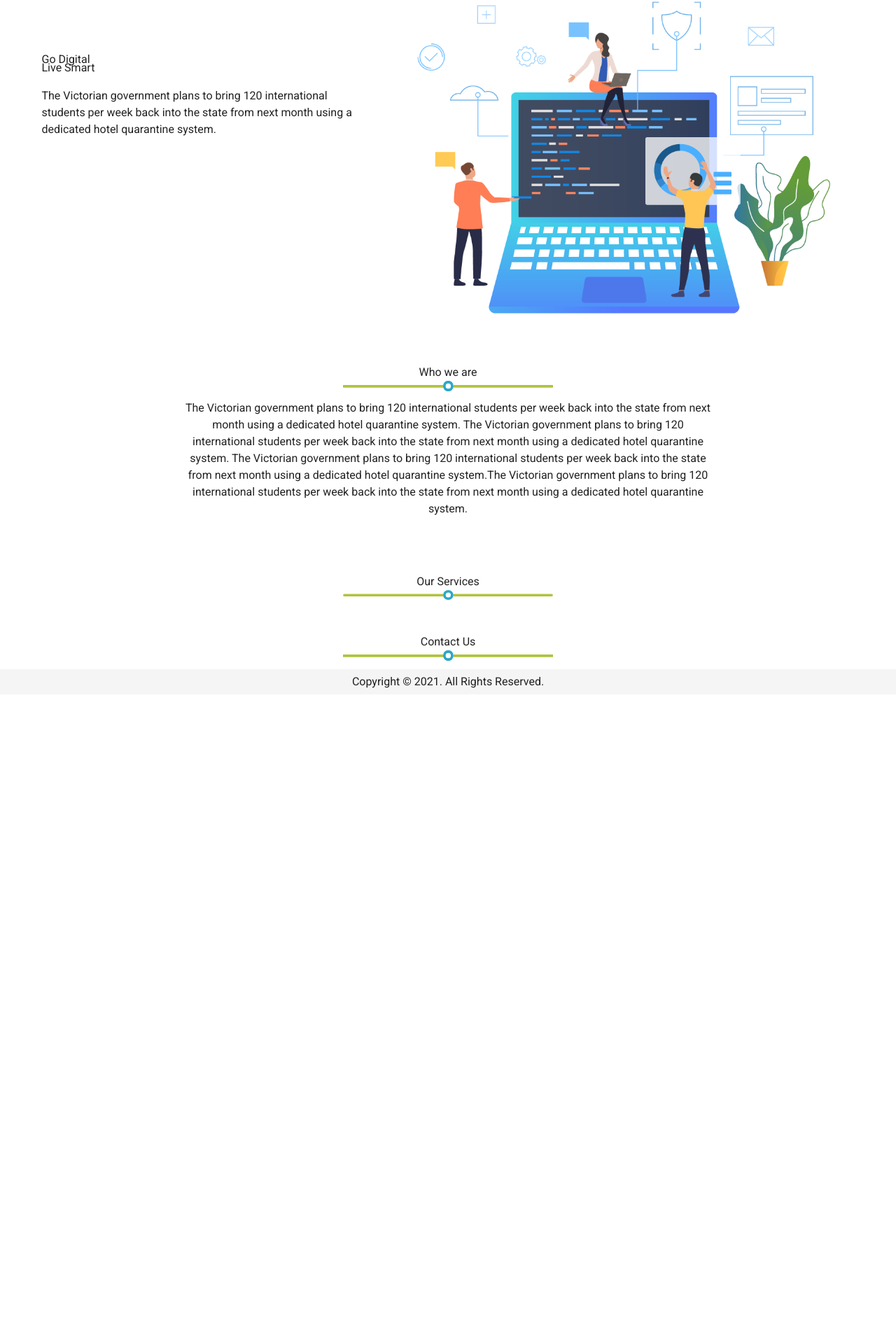
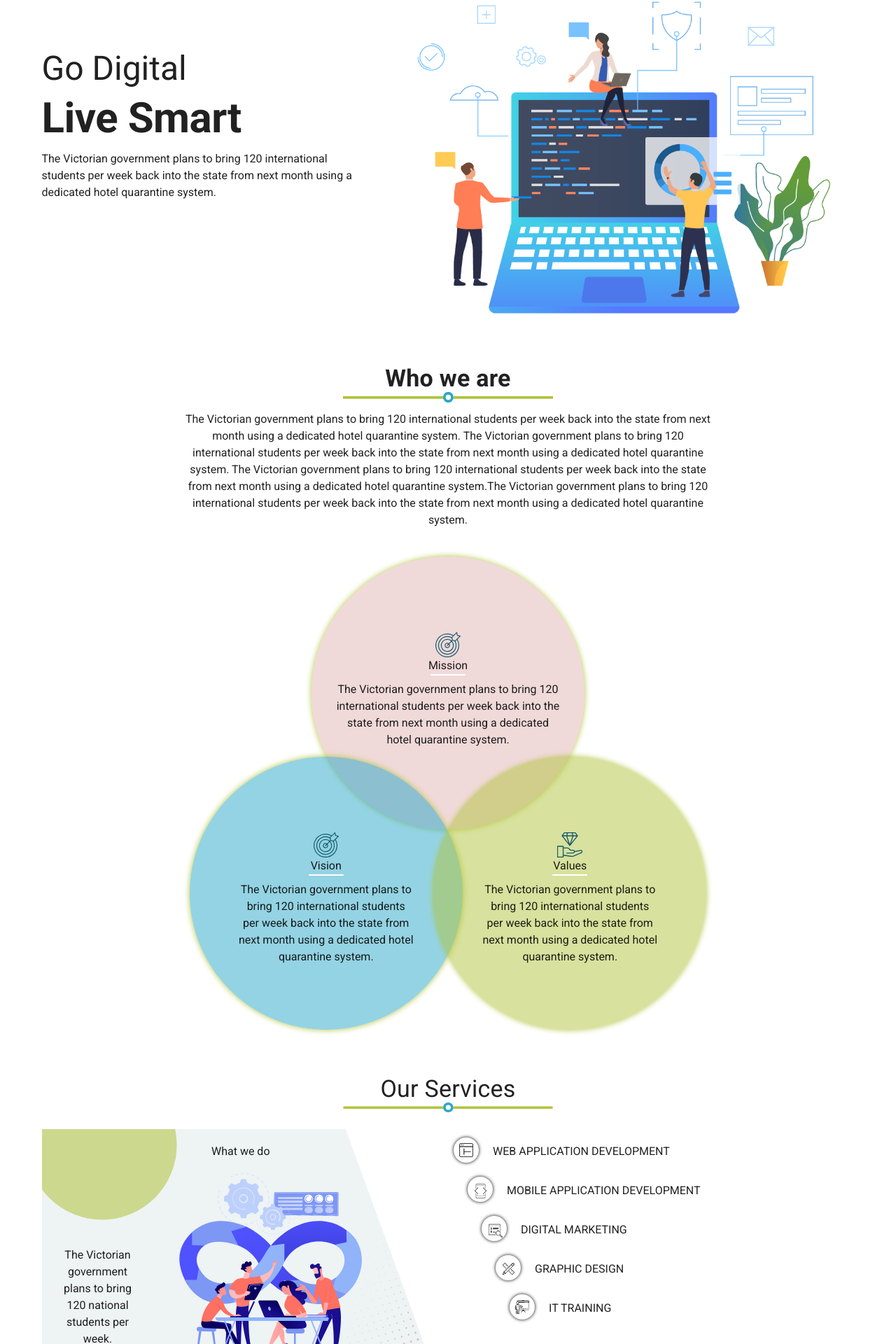
Before and after one commit to pashupatisah112/fiftechzone, a Nuxt app: page / in a window 1280 px wide. Shown: the part 133-2053 px from the top of the page at 70% size. Before the commit the page ends 1125 px from the top, so only its background shows below. Built offline with nearby package versions, Linux system fonts and the light colour scheme.

Commit message:
made site responsive

```diff
--- a/components/about.vue
+++ b/components/about.vue
@@ -1,41 +1,44 @@
 <template>
 <div>
-    <v-container id="About" class="mb-10">
+    <v-container id="about" class="mb-10">
         <v-row justify="center">
             <v-col cols="12" lg="8" md="10" align="center">
-                <p class="head1 mb-0">Who we are</p>
+                <p class="text-lg-h4 text-md-h4 text-sm-h5 head1 font-weight-bold  mb-0">Who we are</p>
                 <v-img :src="require('~/assets/line.svg')" max-width="300" class="mb-3"></v-img>
                 <p class="para-text2">The Victorian government plans to bring 120 international students per week back into the state from next month using a dedicated hotel quarantine system. The Victorian government plans to bring 120 international students per week back into the state from next month using a dedicated hotel quarantine system. The Victorian government plans to bring 120 international students per week back into the state from next month using a dedicated hotel quarantine system.The Victorian government plans to bring 120 international students per week back into the state from next month using a dedicated hotel quarantine system.</p>
             </v-col>
         </v-row>
+        <v-row justify="center" class="mb-lg-n16 mb-md-n16">
+            <v-col align="center" class="mb-lg-n16 mb-md-n16">
+                <div class="round-box r1 py-lg-14 py-md-12 py-10">
                     <v-row justify="center">
-            <!-- <div class="round-box r1">
-                <v-row justify="center">
-                    <v-col cols="10" align="center" class="pt-16">
+                        <v-col cols="10" align="center" class="py-16">
                             <v-img :src="require('~/assets/mission-icon.svg')" class="icons"></v-img>
                             <p class="head2 mb-0">Mission</p>
                             <v-img :src="require('~/assets/white-line.svg')" width="50px" height="2px"></v-img>
                             <p class="para-text2 mt-2">The Victorian government plans to bring 120 international students per week back into the state from next month using a dedicated hotel quarantine system. </p>
                         </v-col>
                     </v-row>
-
-            </div> -->
+                </div>
+            </v-col>
         </v-row>
+        <v-row justify="center" class="mt-lg-n16 mt-md-n16">
+            <v-col cols="12" lg="6" md="6" align="center" class="pl-lg-16 mr-lg-n16 mr-md-n10">
+                <div class="round-box r2 py-lg-14 py-md-12 py-10 mr-lg-n16 mr-md-n16">
                     <v-row justify="center">
-            <!-- <div class="round-box r2">
-                <v-row>
-                    <v-col cols="8" align="center" class="pt-16 mt-16 mx-5">
+                        <v-col cols="10" lg="8" md="8" align="center" class="py-16">
                             <v-img :src="require('~/assets/mission-icon.svg')" class="icons"></v-img>
                             <p class="head2 mb-0">Vision</p>
                             <v-img :src="require('~/assets/white-line.svg')" width="50px" height="2px"></v-img>
                             <p class="para-text2 mt-2">The Victorian government plans to bring 120 international students per week back into the state from next month using a dedicated hotel quarantine system. </p>
                         </v-col>
                     </v-row>
-
                 </div>
-            <div class="round-box r3">
-                <v-row justify="end">
-                    <v-col cols="8" align="center" class="pt-16 mt-16 mx-5">
+            </v-col>
+            <v-col cols="12" lg="6" md="6" align="center" class="pr-lg-16 ml-lg-n16 ml-md-n10">
+                <div class="round-box r3 py-lg-14 py-md-12 py-10 ml-lg-n16">
+                    <v-row justify="center">
+                        <v-col cols="10" lg="8" md="8" align="center" class="py-16">
                             <v-img :src="require('~/assets/values-icon.svg')" class="icons"></v-img>
                             <p class="head2 mb-0">Values</p>
                             <v-img :src="require('~/assets/white-line.svg')" width="50px" height="2px"></v-img>
@@ -43,7 +46,8 @@
                         </v-col>
                     </v-row>
 
-            </div> -->
+                </div>
+            </v-col>
         </v-row>
     </v-container>
 </div>
@@ -51,29 +55,29 @@
 
 <style lang="scss">
 .round-box {
-    width: 390px;
-    height: 390px;
-    border-radius: 50%;
+    max-width: 390px;
+    max-height: 390px;
     box-shadow: 0 0 8px #B1C33D;
     justify-content: center;
+    border-radius: 50%;
 }
 
 .r1 {
     background: rgba(225, 180, 180, 0.5);
-    margin-bottom: -150px;
+    // margin-bottom: -150px;
     z-index: 10;
 
 }
 
 .r2 {
     background: rgba(43, 167, 200, 0.5);
-    margin-right: -50px;
+    // margin-right: -50%;
     z-index: 8;
 }
 
 .r3 {
     background: rgba(177, 195, 61, 0.5);
-    margin-left: -50px;
+    // margin-left: -50%;
     z-index: 9;
 }
 
--- a/components/contact.vue
+++ b/components/contact.vue
@@ -3,19 +3,21 @@
     <v-container fluid id="Contact" style="z-index:10">
         <v-row>
             <v-col cols="12" align="center">
-                <p class="head1 mb-0">Contact Us</p>
+                <p class="text-lg-h4 text-md-h4 text-sm-h5 head1 mb-0">Contact Us</p>
                 <v-img :src="require('~/assets/line.svg')" max-width="300"></v-img>
             </v-col>
         </v-row>
         <v-row justify="center">
-            <!-- <v-img :src="require('~/assets/contact-bk.svg')" style="width:1000px" :aspect-ratio="16/9">
-                <v-row justify="center">
-                    <v-img :src="require('~/assets/contact-img.svg')" style="max-width:400px;position:absolute;bottom:0"></v-img>
-                </v-row>
-            </v-img> -->
+            <v-col cols="10 pa-0">
+                <v-img :src="require('~/assets/contact-bk.svg')" style="width:100%;height:auto">
+                    <v-row justify="center">
+                        <v-img :src="require('~/assets/contact-img.svg')" style="width:40%;height:auto;position:absolute;bottom:0"></v-img>
+                    </v-row>
+                </v-img>
+            </v-col>
         </v-row>
     </v-container>
-    <!-- <v-container fluid style="background-color:#DEE8EA;" class="pt-10">
+    <v-container fluid style="background-color:#DEE8EA;" class="py-12">
         <v-row>
             <v-col cols="12" lg="4" md="4" align="center">
                 <v-icon color="icon" size="60">mdi-map-marker-radius</v-icon>
@@ -36,23 +38,23 @@
         <v-row class="px-16 py-5">
             <v-img :src="require('~/assets/line2.svg')"></v-img>
         </v-row>
-        <v-row class="px-16">
+        <v-row>
             <v-col cols="12" lg="4" md="4">
                 <v-img :src="require('~/assets/logo.svg')" max-width="100"></v-img>
             </v-col>
             <v-col cols="12" lg="4" md="4">
                 <p class="text3">In collaboration with B.N. Holidays</p>
-                <iframe src="https://www.google.com/maps/embed?pb=!1m18!1m12!1m3!1d3270.714801597472!2d85.37758721668112!3d27.72601072774173!2m3!1f0!2f0!3f0!3m2!1i1024!2i768!4f13.1!3m3!1m2!1s0x39eb1bf6389b009d%3A0x503fb4562b5aa4ec!2sBN%20Holidays!5e0!3m2!1sen!2snp!4v1632648813570!5m2!1sen!2snp" style="max-width:800px;border:0" height="175" allowfullscreen="" loading="lazy"></iframe>
+                <iframe src="https://www.google.com/maps/embed?pb=!1m18!1m12!1m3!1d3270.714801597472!2d85.37758721668112!3d27.72601072774173!2m3!1f0!2f0!3f0!3m2!1i1024!2i768!4f13.1!3m3!1m2!1s0x39eb1bf6389b009d%3A0x503fb4562b5aa4ec!2sBN%20Holidays!5e0!3m2!1sen!2snp!4v1632648813570!5m2!1sen!2snp" style="border:none" allowfullscreen="" loading="lazy"></iframe>
             </v-col>
             <v-col cols="12" lg="4" md="4">
                 <p class="text3">Subscribe Newsletter</p>
                 <p class="para-text2">Subscribe our newsletter to get latest updates.</p>
-                <v-row>
+                <v-row class="px-2">
                     <v-text-field rounded dense solo flat outlined placeholder="Enter yout email"></v-text-field>
-                    <v-btn rounded class="text-capitalize ml-2" dark color="icon">Subscribe</v-btn>
+                    <v-btn rounded class="text-capitalize float-right" dark color="icon">Subscribe</v-btn>
                 </v-row>
                 <p class="text3">Follow us</p>
-                <v-row>
+                <v-row class="px-2">
                     <div class="round-icon2 text-center">
                         <v-icon color="icon">mdi-facebook</v-icon>
                     </div>
@@ -65,7 +67,7 @@
                 </v-row>
             </v-col>
         </v-row>
-    </v-container> -->
+    </v-container>
 </div>
 </template>
 
--- a/components/main.vue
+++ b/components/main.vue
@@ -3,8 +3,8 @@
     <v-container>
         <v-row>
             <v-col cols="12" lg="5" md="12" style="margin-top:10%">
-                <p class="title2 mb-n3">Go Digital</p>
-                <p class="title1">Live Smart</p>
+                <p class="text-lg-h3 text-md-h3 text-h4">Go Digital</p>
+                <p class="text-lg-h2 text-lg-h2 text-h3 font-weight-bold">Live Smart</p>
                 <p class="para-text">The Victorian government plans to bring 120 international students per week back into the state from next month using a dedicated hotel quarantine system.</p>
             </v-col>
             <v-col cols="12" lg="7" md="12">
--- a/components/service.vue
+++ b/components/service.vue
@@ -3,42 +3,42 @@
     <v-container id="Service">
         <v-row>
             <v-col align="center">
-                <p class="head1 mb-0">Our Services</p>
+                <p class="text-lg-h4 text-md-h4 text-sm-h5 head1 mb-0">Our Services</p>
                 <v-img :src="require('~/assets/line.svg')" max-width="300"></v-img>
             </v-col>
 
         </v-row>
         <v-row>
-            <!-- <v-col cols="12" lg="6" md="6">
+            <v-col cols="12" lg="6" md="6" align="center">
                 <v-img :src="require('~/assets/service.svg')">
                     <p class="head2 ma-5">What we do</p>
                     <div style="position:absolute;bottom:10px;width:100px;margin:30px">
                         <p class="para-text2">The Victorian government plans to bring 120 national students per week. </p>
                     </div>
                 </v-img>
-            </v-col> -->
-            <v-col cols="12" lg="6" md="6">
-                <!-- <div class="mt-lg-5 mt-md-5 mt-sm-2">
+            </v-col>
+            <v-col cols="12" lg="6" md="6" align="center" class="pa-5">
+                <div class="mt-5 mt-md-4 my-3">
                     <v-row>
                         <div class="round-icon text-center mr-5">
                             <v-col align="center" class="pa-0">
                                 <v-img :src="require('~/assets/web.svg')" width="20" class="mt-2"></v-img>
                             </v-col>
                         </div>
-                        <p class="float-right mt-2">WEB APPLICATION DESIGN & DEVELOPMENT</p>
+                        <p class="float-right mt-2">WEB APPLICATION DEVELOPMENT</p>
                     </v-row>
-                </div> -->
-                <!-- <div class="ml-lg-5 ml-md-5 mt-lg-5 mt-md-5 mt-sm-2">
+                </div>
+                <div class="ml-lg-5 ml-md-5 mt-lg-5 mt-md-4 my-3">
                     <v-row>
                         <div class="round-icon text-center mr-5">
                             <v-col align="center" class="pa-0">
                                 <v-img :src="require('~/assets/mobile.svg')" width="25" class="mt-2"></v-img>
                             </v-col>
                         </div>
-                        <p class="float-right mt-2">MOBILE APPLICATION DESIGN & DEVELOPMENT</p>
+                        <p class="float-right mt-2">MOBILE APPLICATION DEVELOPMENT</p>
                     </v-row>
                 </div>
-                <div class="ml-lg-10 ml-md-10 mt-lg-5 mt-md-5 mt-sm-2">
+                <div class="ml-lg-10 ml-md-10 mt-lg-5 mt-md-4 my-3">
                     <v-row>
                         <div class="round-icon text-center mr-5">
                             <v-col align="center" class="pa-0">
@@ -48,7 +48,7 @@
                         <p class="float-right mt-2">DIGITAL MARKETING</p>
                     </v-row>
                 </div>
-                <div class="ml-lg-15 ml-md-15 mt-lg-5 mt-md-5 mt-sm-2">
+                <div class="ml-lg-15 ml-md-15 mt-lg-5 mt-md-4 my-3">
                     <v-row>
                         <div class="round-icon text-center mr-5">
                             <v-col align="center" class="pa-0">
@@ -58,7 +58,7 @@
                         <p class="float-right mt-2">GRAPHIC DESIGN</p>
                     </v-row>
                 </div>
-                <div class="ml-lg-15 ml-md-15 pl-lg-5 pl-md-5 mt-lg-5 mt-md-5 mt-sm-2">
+                <div class="ml-lg-15 ml-md-15 pl-lg-5 pl-md-5 mt-lg-5 mt-md-4 mt-my-3">
                     <v-row>
                         <div class="round-icon text-center mr-5">
                             <v-col align="center" class="pa-0">
@@ -67,7 +67,7 @@
                         </div>
                         <p class="float-right mt-2">IT TRAINING</p>
                     </v-row>
-                </div> -->
+                </div>
 
             </v-col>
         </v-row>
--- a/layouts/default.vue
+++ b/layouts/default.vue
@@ -1,7 +1,6 @@
 <template>
 <v-app>
     <Appbar />
-    <Drawer />
     <v-main>
         <v-container fluid class="pa-0">
             <Nuxt />
```
Lines whose indentation alone changed are shown as unchanged.
